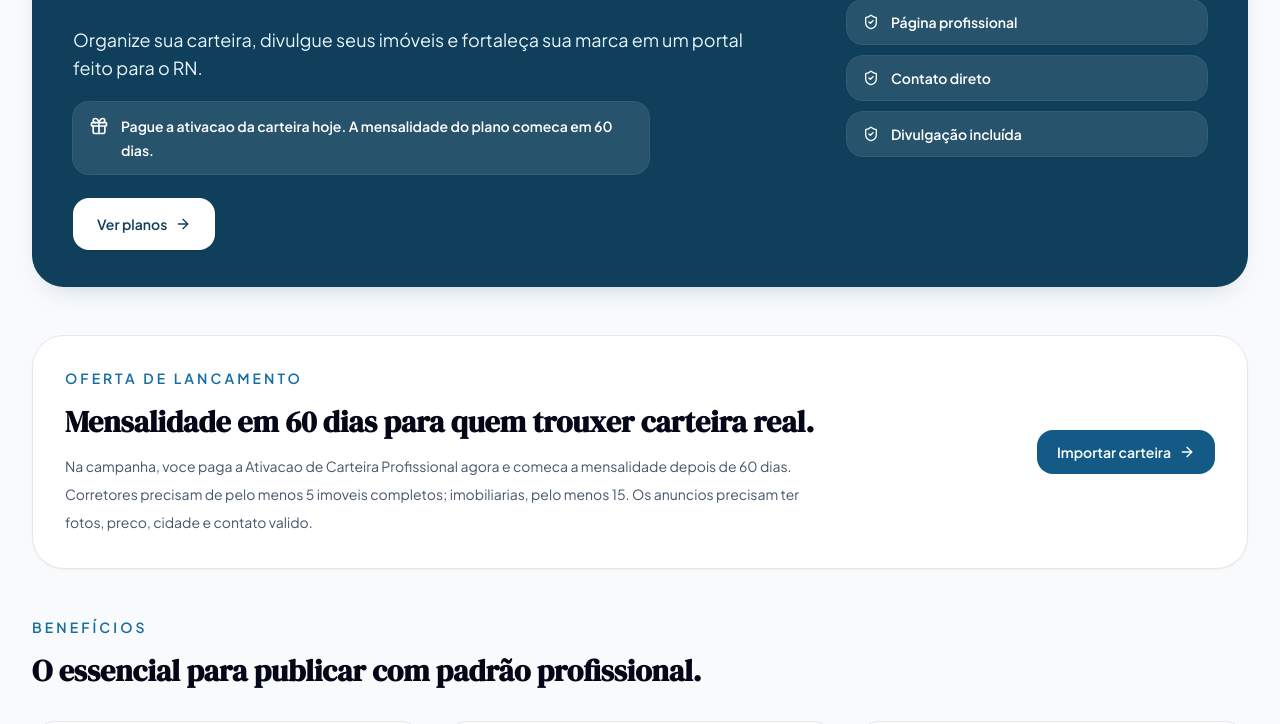
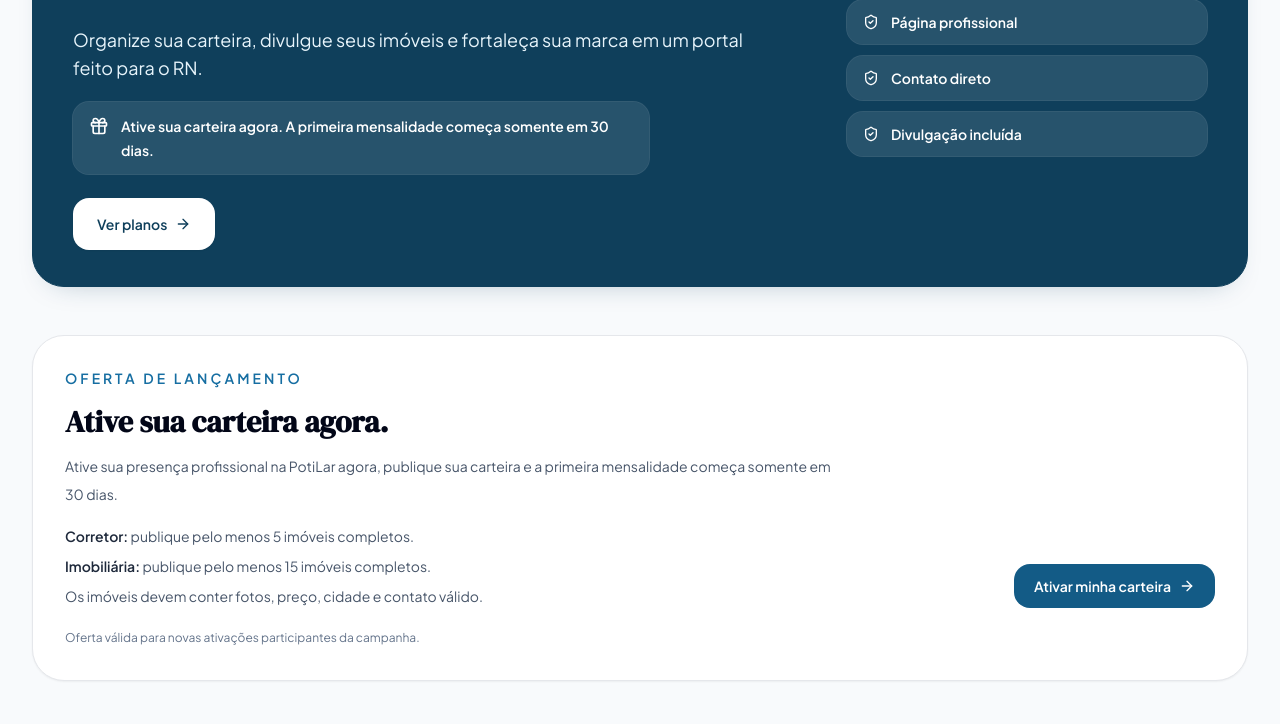
Before and after one commit to iveteamorim/Potilar, a Next.js app: page /imobiliarias in a window 1280 px wide. Shown: the part 348-1072 px from the top of the page. Built offline with nearby package versions, Linux system fonts and the light colour scheme; no server answers.

Commit message:
Update professional launch offer

```diff
--- a/app/api/professional-plans/checkout/route.ts
+++ b/app/api/professional-plans/checkout/route.ts
@@ -123,7 +123,7 @@ export async function POST(request: Request) {
         {
           id: `activation-${planId}`,
           title: `Potilar - ${portfolioTrial.activationName}`,
-          description: `${selectedPlan.label}: ativacao da carteira hoje e mensalidade somente apos ${portfolioTrial.freeDays} dias.`,
+          description: `${selectedPlan.label}: ativacao da carteira hoje e primeira mensalidade somente em ${portfolioTrial.freeDays} dias.`,
           quantity: 1,
           currency_id: 'BRL',
           unit_price: activationFee
--- a/app/imobiliarias/page.tsx
+++ b/app/imobiliarias/page.tsx
@@ -170,7 +170,7 @@ export default function ImobiliariasPage() {
             <div className="mt-5 inline-flex max-w-xl items-start gap-3 rounded-2xl bg-white/10 px-4 py-3 text-left text-sm font-semibold leading-6 text-white ring-1 ring-white/15">
               <Gift className="mt-0.5 h-5 w-5 shrink-0 text-sun-300" aria-hidden="true" />
               <span>
-                Pague a ativacao da carteira hoje. A mensalidade do plano comeca em {portfolioTrial.freeDays} dias.
+                Ative sua carteira agora. A primeira mensalidade começa somente em {portfolioTrial.freeDays} dias.
               </span>
             </div>
             <div className="mt-6 flex flex-col gap-3 sm:flex-row">
@@ -195,23 +195,36 @@ export default function ImobiliariasPage() {
         </section>
 
         <section className="rounded-[2rem] border border-sun-200 bg-white p-6 shadow-sm dark:border-slate-800 dark:bg-slate-900 md:p-8">
-          <div className="grid gap-6 lg:grid-cols-[1fr_auto] lg:items-center">
-            <div>
-              <p className="text-sm font-semibold uppercase tracking-[0.22em] text-ocean-600">Oferta de lancamento</p>
-              <h2 className="mt-4 text-3xl font-semibold text-slate-950 dark:text-white">
-                Mensalidade em {portfolioTrial.freeDays} dias para quem trouxer carteira real.
+          <p className="text-sm font-semibold uppercase tracking-[0.22em] text-ocean-600">Oferta de lançamento</p>
+          <div className="mt-4 grid gap-6 lg:grid-cols-[1fr_auto] lg:items-end">
+            <div className="max-w-3xl">
+              <h2 className="text-3xl font-semibold text-slate-950 dark:text-white">
+                Ative sua carteira agora.
               </h2>
-              <p className="mt-3 max-w-3xl text-sm leading-7 text-slate-600 dark:text-slate-300">
-                Na campanha, voce paga a {portfolioTrial.activationName} agora e comeca a mensalidade depois de {portfolioTrial.freeDays} dias.
-                Corretores precisam de pelo menos {portfolioTrial.minBrokerListings} imoveis completos; imobiliarias, pelo menos {portfolioTrial.minAgencyListings}.
-                Os anuncios precisam ter fotos, preco, cidade e contato valido.
+              <p className="mt-3 text-sm leading-7 text-slate-600 dark:text-slate-300">
+                Ative sua presença profissional na PotiLar agora, publique sua carteira e a primeira mensalidade começa somente em {portfolioTrial.freeDays} dias.
               </p>
+              <ul className="mt-4 space-y-1.5 text-sm leading-6 text-slate-600 dark:text-slate-300">
+                <li>
+                  <span className="font-semibold text-slate-800 dark:text-slate-100">Corretor:</span> publique pelo menos {portfolioTrial.minBrokerListings} imóveis completos.
+                </li>
+                <li>
+                  <span className="font-semibold text-slate-800 dark:text-slate-100">Imobiliária:</span> publique pelo menos {portfolioTrial.minAgencyListings} imóveis completos.
+                </li>
+                <li>Os imóveis devem conter fotos, preço, cidade e contato válido.</li>
+              </ul>
             </div>
-            <Link href="/mi-cuenta/importar" className="inline-flex items-center justify-center gap-2 rounded-2xl bg-ocean-700 px-5 py-3 text-sm font-semibold text-white">
-              Importar carteira
+            <Link
+              href="#planos-profissionais"
+              className="inline-flex items-center justify-center gap-2 rounded-2xl bg-ocean-700 px-5 py-3 text-sm font-semibold text-white"
+            >
+              Ativar minha carteira
               <ArrowRight className="h-4 w-4" aria-hidden="true" />
             </Link>
           </div>
+          <p className="mt-5 text-xs leading-5 text-slate-500 dark:text-slate-400">
+            Oferta válida para novas ativações participantes da campanha.
+          </p>
         </section>
 
         <section>
@@ -242,7 +255,7 @@ export default function ImobiliariasPage() {
                     Oferta de lançamento
                   </span>
                   <span className="text-sm font-medium text-white">
-                    Ative agora e comece a mensalidade somente após {portfolioTrial.freeDays} dias.
+                    Ative sua carteira agora. A primeira mensalidade começa somente em {portfolioTrial.freeDays} dias.
                   </span>
                 </div>
               </div>
@@ -286,7 +299,7 @@ export default function ImobiliariasPage() {
                   </p>
                   <p className={`mt-3 inline-flex items-center gap-2 rounded-full px-3 py-1.5 text-sm font-semibold ${theme.trial}`}>
                     <CalendarDays className="h-4 w-4" aria-hidden="true" />
-                    {portfolioTrial.freeDays} dias de acesso completo
+                    {portfolioTrial.freeDays} dias antes da primeira mensalidade
                   </p>
 
                   <div className="mt-5 rounded-xl bg-slate-50 px-4 py-3">
--- a/app/mi-cuenta/page.tsx
+++ b/app/mi-cuenta/page.tsx
@@ -525,7 +525,7 @@ export default async function MinhaContaPage({
 
             {searchParams?.plano === 'ativacao_sucesso' && (
               <AccountNotice>
-                Ativacao recebida. Sua carteira profissional fica liberada por 60 dias antes da primeira mensalidade.
+                Ativacao recebida. Sua carteira profissional fica liberada por 30 dias antes da primeira mensalidade.
               </AccountNotice>
             )}
 
--- a/app/planos/page.tsx
+++ b/app/planos/page.tsx
@@ -222,11 +222,11 @@ export default function PlanosPage() {
                 Campanha para carteiras
               </p>
               <h2 className="mt-4 text-3xl font-semibold text-slate-950 dark:text-white">
-                Pague a ativacao da carteira hoje. A mensalidade comeca em {portfolioTrial.freeDays} dias.
+                Ative sua carteira agora. A primeira mensalidade começa somente em {portfolioTrial.freeDays} dias.
               </h2>
               <p className="mt-3 text-sm leading-7 text-slate-700 dark:text-slate-200">
                 Corretores e imobiliarias que trouxerem uma carteira real para a Potilar pagam a {portfolioTrial.activationName}
-                hoje e ficam {portfolioTrial.freeDays} dias sem mensalidade. A oferta e liberada apos revisao dos anuncios publicados.
+                hoje. A primeira mensalidade começa somente em {portfolioTrial.freeDays} dias, apos revisao dos anuncios publicados.
               </p>
             </div>
             <div className="grid gap-3 text-sm font-semibold text-slate-700 dark:text-slate-200 sm:grid-cols-3 lg:min-w-[420px] lg:grid-cols-1">
@@ -337,7 +337,7 @@ export default function PlanosPage() {
                   Ativacao da carteira: {formatPlanPrice(plan.activationFee)}
                 </p>
                 <p className="mt-2 text-sm font-semibold text-slate-500 dark:text-slate-300">
-                  Mensalidade so comeca apos {portfolioTrial.freeDays} dias.
+                  Primeira mensalidade somente em {portfolioTrial.freeDays} dias.
                 </p>
                 <p className="mt-3 rounded-2xl bg-sand-50 px-4 py-3 text-sm font-semibold text-slate-700 dark:bg-slate-800 dark:text-slate-200">
                   Até {plan.limit} imóveis ativos
--- a/lib/plans.ts
+++ b/lib/plans.ts
@@ -3,6 +3,7 @@ export type ProfessionalPlanId = 'corretor' | 'imobiliaria' | 'plus';
 export type ProfessionalBillingMode = 'launch_offer' | 'standard_subscription';
 
 export const DEFAULT_PROFESSIONAL_BILLING_MODE: ProfessionalBillingMode = 'launch_offer';
+export const LAUNCH_OFFER_DURATION_DAYS = 30;
 
 export function resolveProfessionalBillingMode(value?: string | null): ProfessionalBillingMode {
   return value === 'standard_subscription' ? 'standard_subscription' : DEFAULT_PROFESSIONAL_BILLING_MODE;
@@ -37,13 +38,13 @@ export const PLANS = {
   } satisfies Record<FeaturedPlanId, { label: string; days: number; price: number }>,
   professional: {
     portfolioTrial: {
-      freeMonths: 2,
-      freeDays: 60,
+      freeMonths: 1,
+      freeDays: LAUNCH_OFFER_DURATION_DAYS,
       activationName: 'Ativacao de Carteira Profissional',
       activationFees: {
-        corretor: 79,
-        imobiliaria: 199,
-        plus: 299
+        corretor: 79.96,
+        imobiliaria: 139.96,
+        plus: 239.96
       },
       minBrokerListings: 5,
       minAgencyListings: 15,
```
